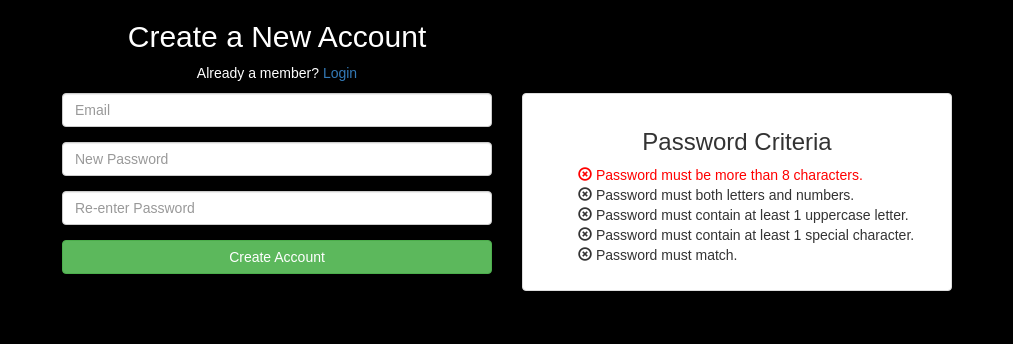
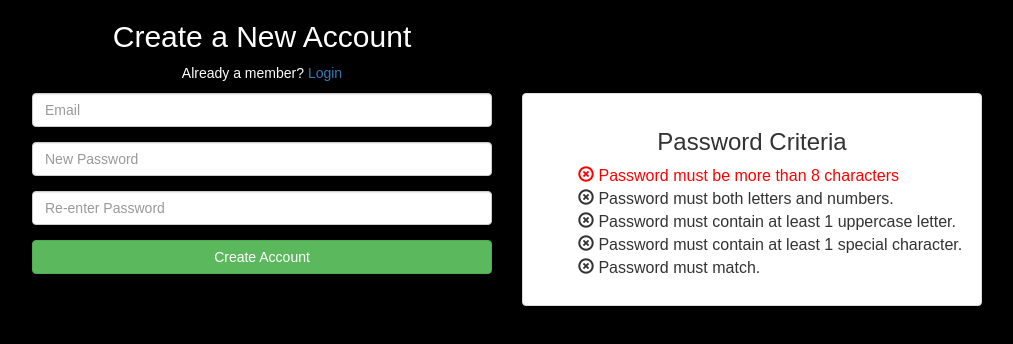
Before and after one commit to CharlesMThomas/React-Sign-Up-Form, a React (Create React App) app: page / in a window 1280 px wide. Shown: the top 344 px of the page, without its empty margins (133-1146 px from the left). Built offline with nearby package versions, Linux system fonts and the light colour scheme.

Commit message:
Refactor lengthCheck validation
Removed the lengthCheck component and moved validation into the main
App.js file. Created a reusable criteriaMessage component to show
the various password criteria messages based on props recieved from
the app.

```diff
--- a/src/App.js
+++ b/src/App.js
@@ -1,7 +1,7 @@
 import React, { Component } from 'react';
 import logo from './logo.svg';
 import './App.css';
-import LengthCheck from './containers/lengthCheck.js';
+import CriteriaMessage from './containers/criteriaMessage.js';
 
 class App extends Component {
   constructor(props) {
@@ -11,9 +11,24 @@ class App extends Component {
       formType: 'signUp',
       email: '',
       pw: '',
-      pwConfirm: ''
+      pwConfirm: '',
+      lengthCheck: false
     }
   }
+
+  pwUpdate(pw) {
+    this.setState({ pw });
+    this.lengthCheck(pw);
+  }
+
+  lengthCheck(pw) {
+    if (pw.length > 8) {
+        this.setState({ lengthCheck: true });
+    } else {
+        this.setState({ lengthCheck: false });
+    }
+  }
+
   render() {
     return (
       <div className="App container">
@@ -37,7 +52,7 @@ class App extends Component {
               <div className="form-group">
                 <input
                   value={this.state.pw}
-                  onChange={event => this.setState({pw: event.target.value})}
+                  onChange={event => this.pwUpdate(event.target.value)}
                   type="pasword"
                   className="form-control"
                   placeholder="New Password" />
@@ -58,7 +73,7 @@ class App extends Component {
               <div className="panel-body">
                 <h3>Password Criteria</h3>
                 <ul>
-                  <LengthCheck pw={this.state.pw} />
+                  <CriteriaMessage valid={this.state.lengthCheck} msg='Password must be more than 8 characters' />
                   <li className="text-left"><span className="glyphicon glyphicon-remove-circle" aria-hidden="true"></span> Password must both letters and numbers.</li>
                   <li className="text-left"><span className="glyphicon glyphicon-remove-circle" aria-hidden="true"></span> Password must contain at least 1 uppercase letter.</li>
                   <li className="text-left"><span className="glyphicon glyphicon-remove-circle" aria-hidden="true"></span> Password must contain at least 1 special character.</li>
--- /dev/null
+++ b/src/containers/criteriaMessage.js
@@ -0,0 +1,19 @@
+import React, { Component } from 'react';
+
+class CriteriaMessage extends Component {
+    render() {
+        return ( this.props.valid === false ? this.returnNotValidMsg() : this.returnValidMsg() );
+    }
+    returnNotValidMsg() {
+        return (
+            <li className='text-left invalid'><span className="glyphicon glyphicon-remove-circle" aria-hidden="true"></span> {this.props.msg}</li>
+        );
+    }
+    returnValidMsg() {
+        return (
+            <li className='text-left valid'><span className="glyphicon glyphicon-ok-circle" aria-hidden="true"></span> {this.props.msg}</li>
+        );
+    }
+}
+
+export default CriteriaMessage;
--- a/src/containers/lengthCheck.js
+++ /dev/null
@@ -1,31 +0,0 @@
-import React, { Component } from 'react';
-
-class LengthCheck extends Component {
-    constructor(props) {
-        super(props);
-
-        this.state = {
-            valid: false
-        }
-    }
-    componentWillReceiveProps(nextProps) {
-        if (nextProps.pw.length > 8) {
-            this.setState({ valid: true });
-        }
-    }
-    render() {
-        return ( this.state.valid === false ? this.returnNotValidMsg() : this.returnValidMsg() );
-    }
-    returnNotValidMsg() {
-        return (
-            <li className='text-left invalid'><span className="glyphicon glyphicon-remove-circle" aria-hidden="true"></span> Password must be more than 8 characters.</li>
-        );
-    }
-    returnValidMsg() {
-        return (
-            <li className='text-left valid'><span className="glyphicon glyphicon-ok-circle" aria-hidden="true"></span> Password must be more than 8 characters.</li>
-        );
-    }
-}
-
-export default LengthCheck;
--- a/src/index.css
+++ b/src/index.css
@@ -7,6 +7,10 @@ body {
 
 ul {
   list-style-type: none;
+}
+
+li {
+  font-size: 16px;
 }
 
 .invalid {
@@ -22,5 +26,5 @@ ul {
 }
 
 .container {
-  max-width: 920px;
+  max-width: 980px;
 }
```
